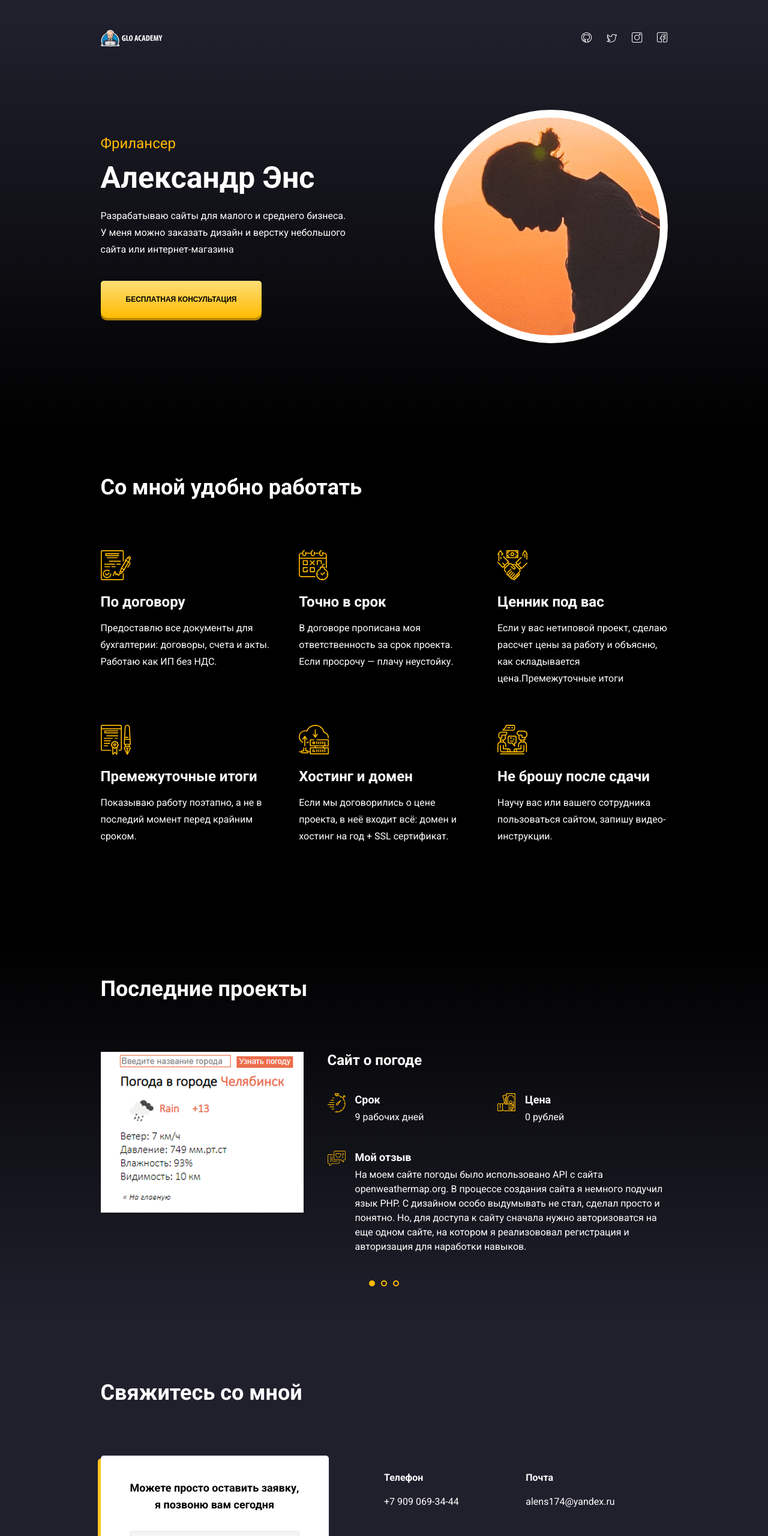
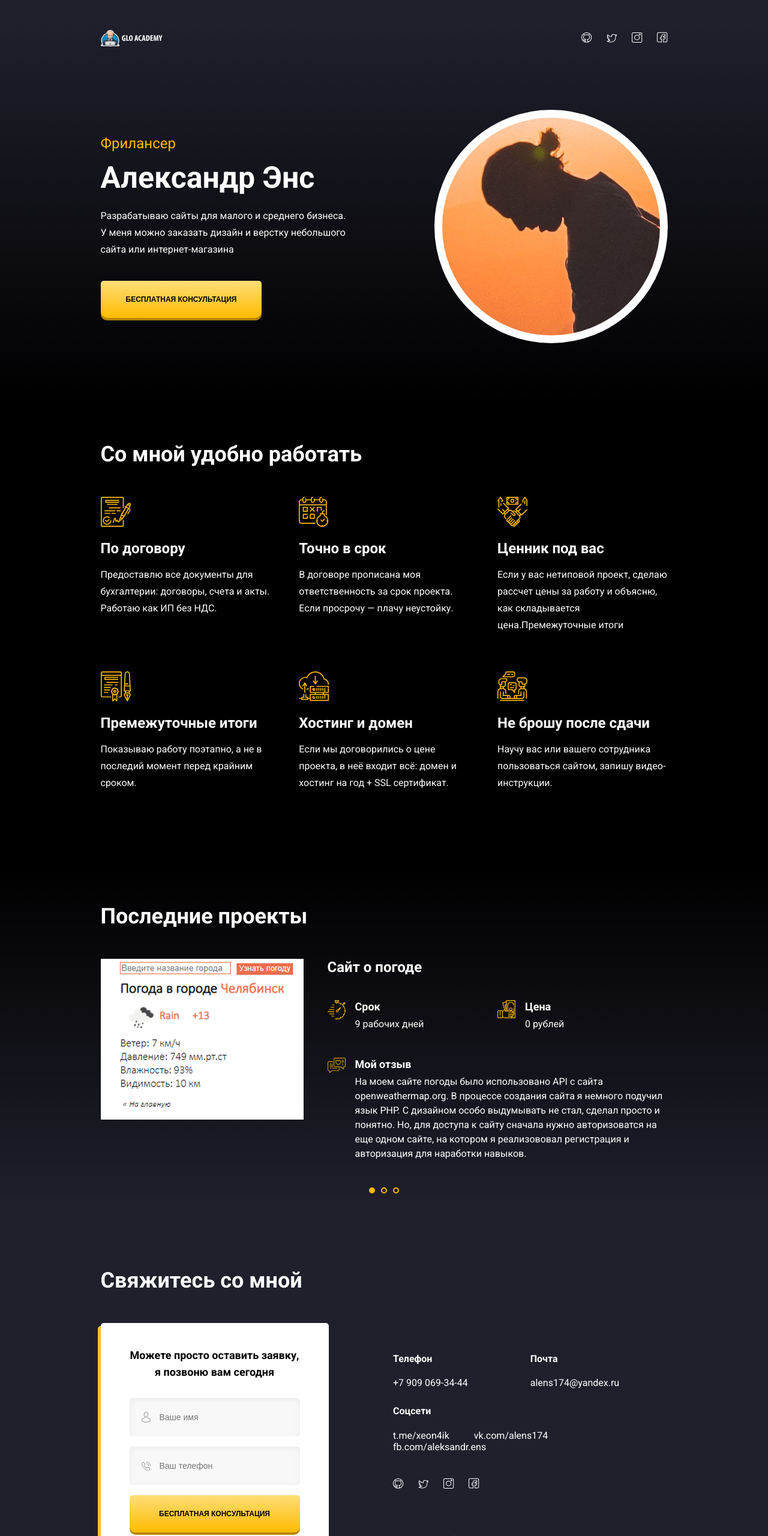
Before and after one commit to AMDshnik/portfolio, a plain HTML site: page index.html in a window 1280 px wide. Shown: the top 2560 px of the page at 60% size. Drawn offline with Linux system fonts and the light colour scheme.

Commit message:
Add files via upload

```diff
--- a/css/style.css
+++ b/css/style.css
@@ -483,3 +483,35 @@ body {
         margin-bottom: 13px;
     }
 }
+
+@media (min-width: 837px) {
+    .hero {
+        padding-bottom: 100px;
+    }
+
+    .section {
+        padding-bottom: 60px;
+    }
+
+    .section-title {
+        margin-bottom: 50px;
+    }
+
+    .project-text {
+        margin-left: 15px;
+    }
+
+    .contacts-text {
+        padding-left: 15px;
+    }
+
+    .contacts-phone {
+        margin-bottom: 7px;
+    }
+
+    .contacts-mail {
+        margin-bottom: 7px;
+    }
+
+
+}
```
